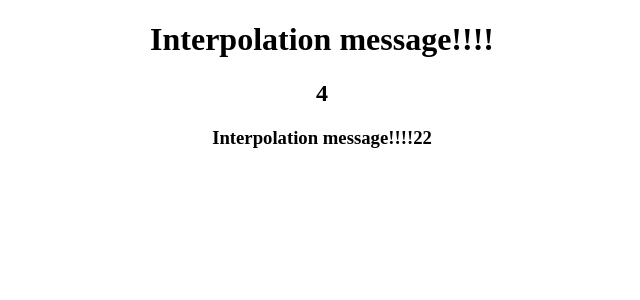
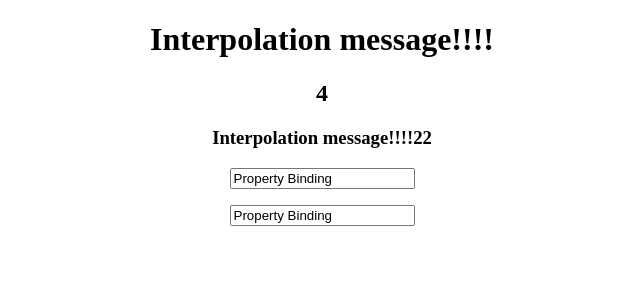
Before and after one commit to nagmabano/AngularApplication, an Angular app in the folder my-app/: page / in a window 1280 px wide. Shown: the top 300 px of the page, without its empty margins (318-958 px from the left). Built offline with nearby package versions, Linux system fonts and the light colour scheme.

Commit message:
Property Binding

```diff
--- a/my-app/src/app/app.module.ts
+++ b/my-app/src/app/app.module.ts
@@ -1,5 +1,6 @@
 import { BrowserModule } from '@angular/platform-browser';
 import { NgModule } from '@angular/core';
+import { FormsModule } from '@angular/forms';
 
 
 import { AppComponent } from './app.component';
@@ -12,7 +13,8 @@ import { HeaderComponent } from './header/header.component';
     HeaderComponent
   ],
   imports: [
-    BrowserModule
+    BrowserModule,
+    FormsModule
   ],
   providers: [],
   bootstrap: [AppComponent]
--- a/my-app/src/app/header/header.component.html
+++ b/my-app/src/app/header/header.component.html
@@ -1,3 +1,6 @@
 <h1>{{ message }}</h1>
 <h2>{{ 2+2 }}</h2>
 <h3>{{ message+2+2 }}</h3>
+
+<p><input type="text" name="input" [value]='title'></p>
+<input [ngModel]='title'>
--- a/my-app/src/app/header/header.component.ts
+++ b/my-app/src/app/header/header.component.ts
@@ -5,13 +5,9 @@ import { Component, OnInit } from '@angular/core';
   templateUrl: './header.component.html',
   styleUrls: ['./header.component.css']
 })
-export class HeaderComponent implements OnInit {
+export class HeaderComponent {
 
-  message: string = "Interpolation message!!!!"
-
-  constructor() { }
-
-  ngOnInit() {
-  }
+  message: string = "Interpolation message!!!!";
+  title: string = "Property Binding";
 
 }
```
